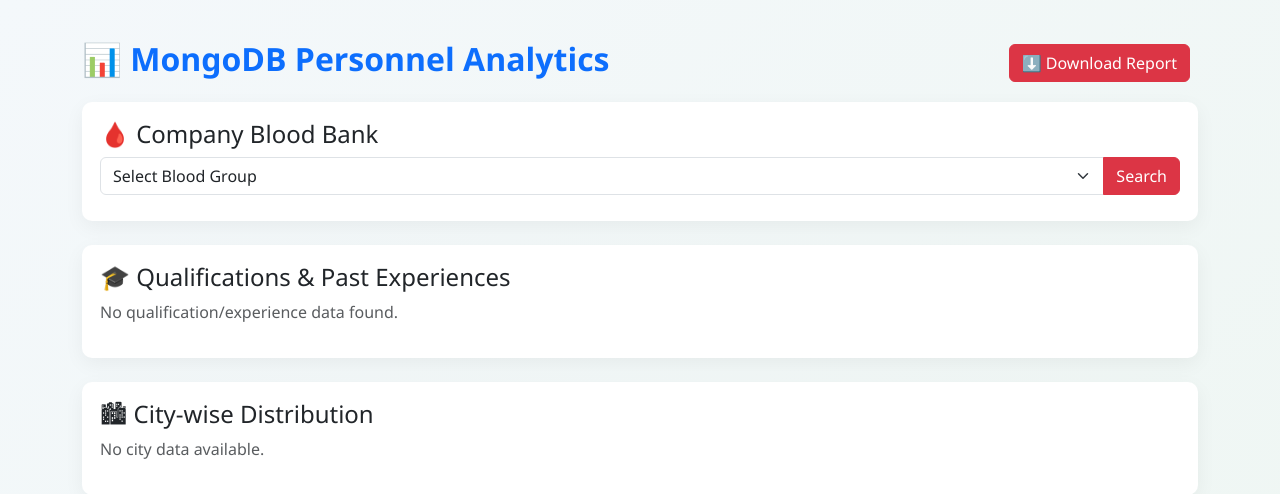
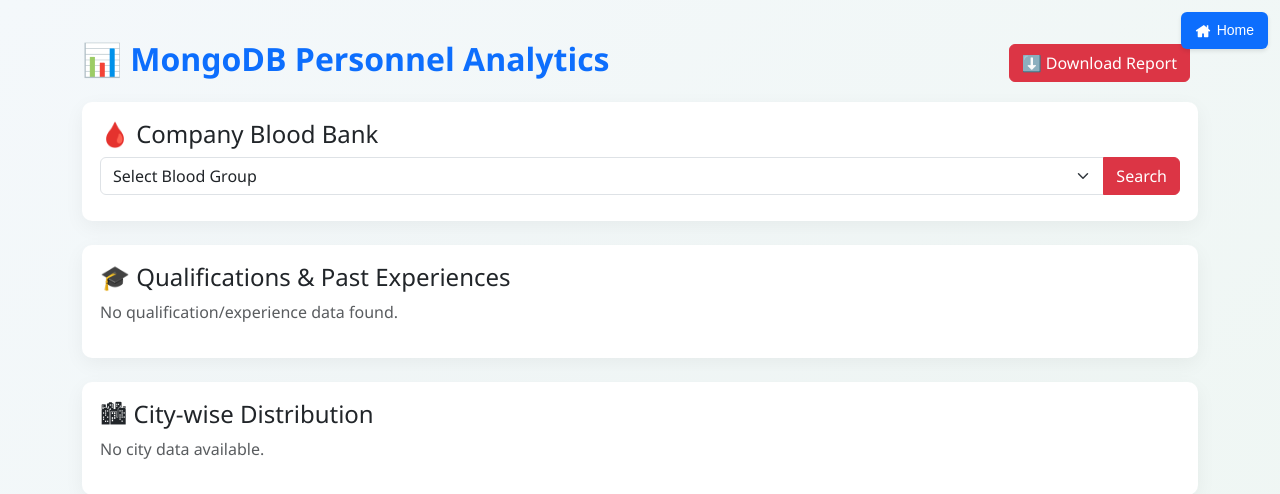
Before and after one commit to pratham1kruk/HR-management-system, a Flask app: page /mongo-analytics/ in a window 1280 px wide. Shown: the top 494 px of the page. Run offline with Flask 3, Linux system fonts and the light colour scheme; data that the repository does not hold is empty; some libraries are stand-ins or nearby versions.

Commit message:
home button in mongo_Stats

```diff
--- a/backend/templates/mongo_stats.html
+++ b/backend/templates/mongo_stats.html
@@ -10,9 +10,46 @@
     .section-card { background:white; border-radius:10px; padding:18px; box-shadow:0 6px 20px rgba(0,0,0,0.05); margin-bottom:18px; }
     .btn-report { background: linear-gradient(90deg,#198754,#0d6efd); color:white; border:none; }
     .small-muted { color:#6c757d; font-size:0.9rem; }
+
+    /* Home button style */
+    .header-home-btn {
+        position: fixed;
+        top: 12px;
+        right: 12px;
+        background-color: #0d6efd;
+        color: white;
+        padding: 8px 14px;
+        border-radius: 6px;
+        font-size: 14px;
+        font-family: Arial, sans-serif;
+        display: flex;
+        align-items: center;
+        gap: 6px;
+        text-decoration: none;
+        box-shadow: 0 2px 4px rgba(0,0,0,0.1);
+        transition: background 0.2s ease;
+        z-index: 999;
+    }
+    .header-home-btn:hover {
+        background-color: #0b5ed7;
+        text-decoration: none;
+    }
+    .header-home-btn svg {
+        width: 16px;
+        height: 16px;
+        fill: white;
+    }
   </style>
 </head>
 <body class="container py-4">
+
+  <!-- Fixed Home Button -->
+  <a href="{{ url_for('home') }}" class="header-home-btn">
+      <svg xmlns="http://www.w3.org/2000/svg" viewBox="0 0 576 512">
+          <path d="M541 229.16l-61-53.51V56a8 8 0 0 0-8-8h-40a8 8 0 0 0-8 8v72.59l-84.69-74.19a35.36 35.36 0 0 0-46.61 0L35 229.16a12 12 0 0 0-1.6 17l25.5 28.43a12 12 0 0 0 17 1.6l21.1-18.47V456a24 24 0 0 0 24 24h112a24 24 0 0 0 24-24V344h64v112a24 24 0 0 0 24 24h112a24 24 0 0 0 24-24V257.75l21.1 18.47a12 12 0 0 0 17-1.6l25.5-28.43a12 12 0 0 0-1.6-17z"/>
+      </svg>
+      Home
+  </a>
 
   <div class="d-flex justify-content-between align-items-center my-3">
     <h2>📊 MongoDB Personnel Analytics</h2>
```
